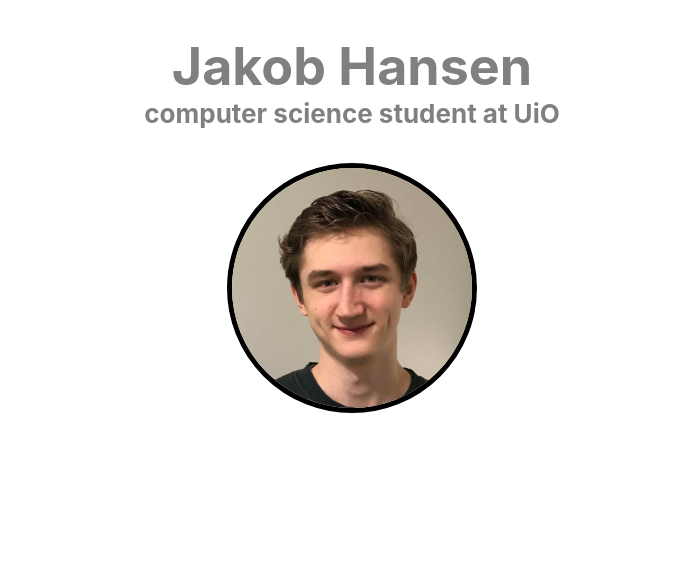
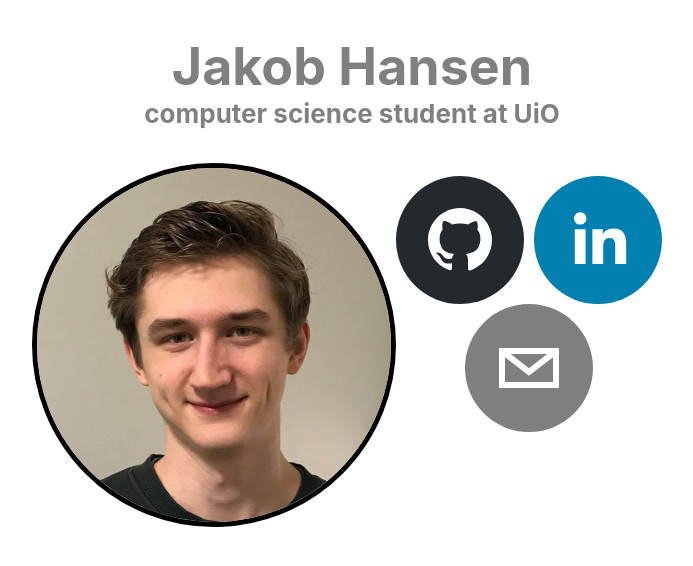
Before and after one commit to jakobkhansen/jakobhansen.dev-OLD, a React (Create React App) app: page / in a window 1280 px wide. Shown: the top 566 px of the page, without its empty margins (288-981 px from the left). Built offline with nearby package versions, Linux system fonts and the light colour scheme.

Commit message:
"Added socials buttons"

```diff
--- a/package.json
+++ b/package.json
@@ -20,6 +20,7 @@
     "react-dom": "^17.0.2",
     "react-router-dom": "^5.2.0",
     "react-scripts": "4.0.3",
+    "react-social-icons": "^5.2.0",
     "typescript": "^4.1.2",
     "web-vitals": "^1.0.1"
   },
--- a/public/index.html
+++ b/public/index.html
@@ -24,7 +24,7 @@
       work correctly both with client-side routing and a non-root public URL.
       Learn how to configure a non-root public URL by running `npm run build`.
     -->
-    <title>React App</title>
+    <title>Jakob Hansen</title>
   </head>
   <body>
     <noscript>You need to enable JavaScript to run this app.</noscript>
--- a/src/frontpage/Socials.css
+++ b/src/frontpage/Socials.css
@@ -1,6 +1,19 @@
 .headshot {
-  height: 30vmin;
   pointer-events: none;
   border: 5px solid black;
   border-radius:50%;
+  display:inline-block;
 }
+
+.socialsContainer {
+}
+
+.socials {
+    display:inline-block;
+    vertical-align:top;
+    margin-top:1%;
+}
+
+.socialIcon {
+    margin-right:10px;
+}
--- a/src/frontpage/Socials.tsx
+++ b/src/frontpage/Socials.tsx
@@ -1,9 +1,21 @@
 import headshot from 'resources/headshot.png';
 import 'frontpage/Socials.css'
+import { SocialIcon } from 'react-social-icons';
 
 function Socials() {
     return (
-        <img src={headshot} className="headshot" alt="Headshot" />
+        <div className="socialsContainer">
+            <img src={headshot} className="headshot" alt="Headshot" />
+            <div className="socials">
+                <div className="socialsRow">
+                    <SocialIcon style={{ "height": "8em", "width": "8em" }} className="socialIcon" url="https://www.github.com/jakobkhansen"/>
+                    <SocialIcon style={{ "height":"8em", "width": "8em" }} className="socialIcon" url="https://www.linkedin.com/in/jakob-hansen-b1a9a5174/"   />
+                </div>
+                <div className="socialsRow">
+                    <SocialIcon style={{ "height": "8em", "width": "8em" }} className="socialIcon" url="mailto:jakob.hansen@hotmail.no"  />
+                </div>
+            </div>
+        </div>
     )
 }
 
```
Also changed, not shown: 2 other files (tests, documents, lock files or other folders).
